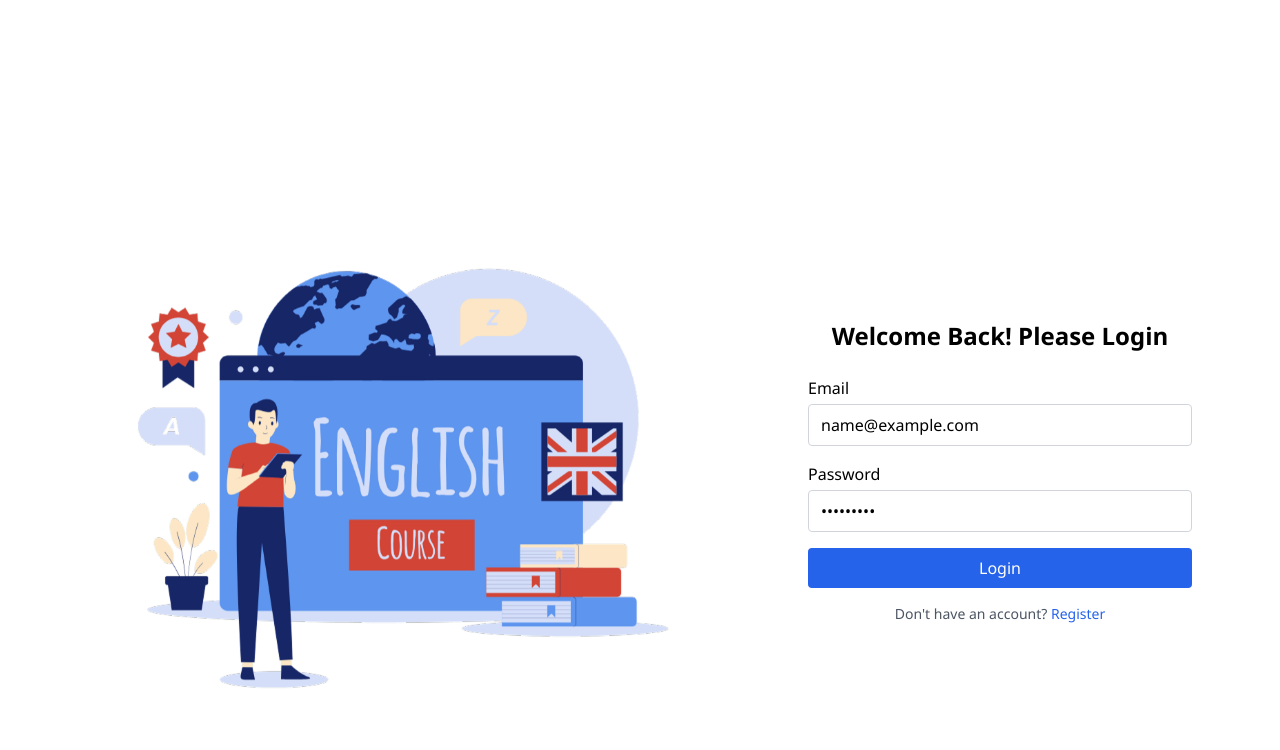
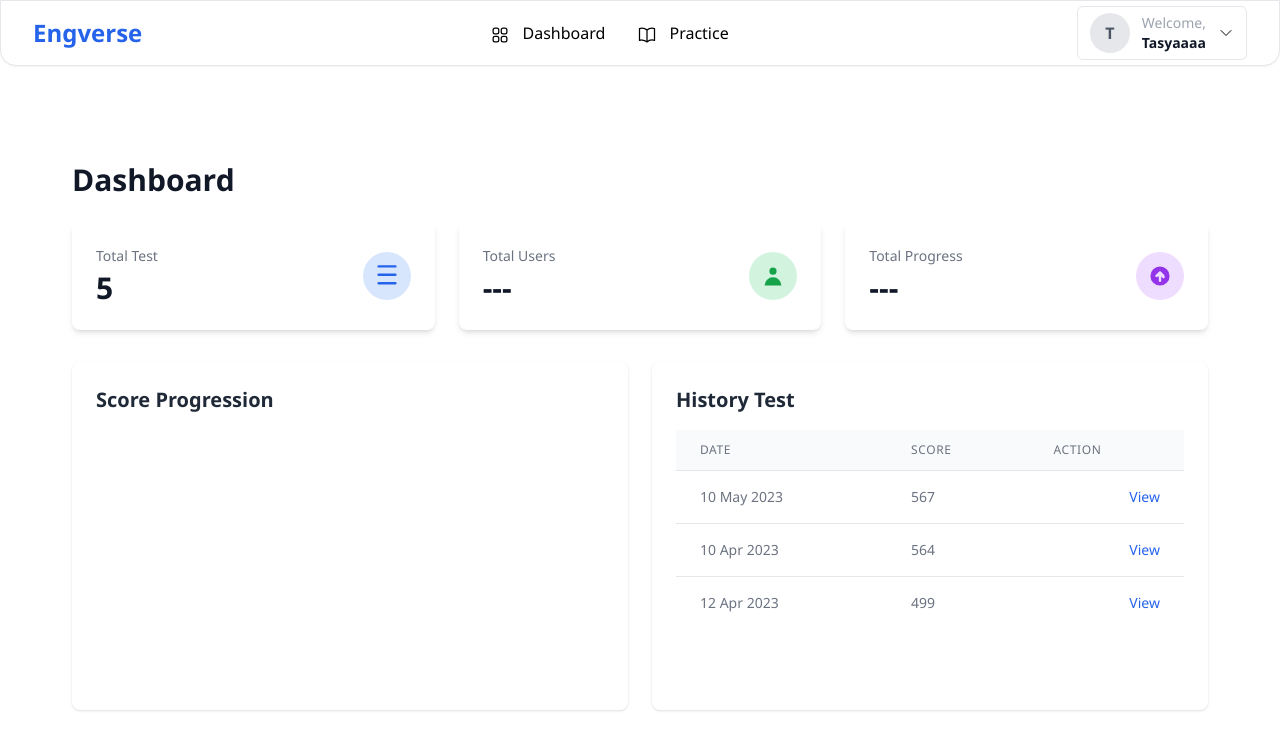
Before and after one commit to Titopurwanas11/engverse-app, a website built with webpack: page src/index.html in a window 1280 px wide. Both pictures are taken after typing "name@example.com", "Sample123" into the empty fields and a click on the button "Login". Built offline with nearby package versions, Linux system fonts and the light colour scheme.

Commit message:
refactor: update function name

```diff
--- a/src/index.html
+++ b/src/index.html
@@ -14,7 +14,7 @@
 
 <body>
   <!-- Header -->
-  <div id="app-header"></div>
+  <header-app></header-app>
 
   <!-- Main content -->
   <main id="main-content" class="main-content pt-[72px] px-4 sm:px-6 md:px-10 pb-10"></main>
--- a/src/resource/scripts/index.js
+++ b/src/resource/scripts/index.js
@@ -9,7 +9,7 @@ document.addEventListener('DOMContentLoaded', async () => {
 
   const app = new App({
     content: document.querySelector('#main-content'),
-    header: document.querySelector('#app-header'),
+    header: document.querySelector('header-app'),
   });
   await app.renderPage();
 
--- a/src/resource/scripts/pages/app.js
+++ b/src/resource/scripts/pages/app.js
@@ -1,7 +1,8 @@
 import routes from '../routes/routes';
 import { getActiveRoute } from '../routes/url-parser';
 import { getAccessToken } from '../models/auth';
-import Header, { setupDropdownToggle } from '../components/header';
+import Header from '../components/header';
+import IconSvg from '../components/icons';
 
 class App {
   #content = null;
@@ -10,10 +11,9 @@ class App {
   constructor({ content, header }) {
     this.#content = content;
     this.#header = header;
-
   }
-  shouldShowHeader(url, isLoggedIn) {
-    const noHeaderPages = ['/login', '/register'];
+  showHeader(url, isLoggedIn) {
+    const noHeaderPages = ['/login', '/register', '/quiz', '/result'];
     if (noHeaderPages.includes(url)) return false;
     return isLoggedIn;
   }
@@ -24,16 +24,16 @@ class App {
     console.log('url:', url, 'page:', page);
 
     const isLoggedIn = !!getAccessToken();
-    const currentRoute = location.hash;
+    const userData = {
+      name: 'Tasyaaaa',
+      email: 'tasya@example.com',
+    };
 
     if (this.#header) {
-      if (this.shouldShowHeader(url, isLoggedIn)) {
-        this.#header.innerHTML = Header({
-          avatarUrl: 'https://h-o-m-e.org/wp-content/uploads/2022/04/Blank-Profile-Picture-1.jpg',
-          name: 'Tasyyaaa',
-          activeRoute: currentRoute,
-        });
-        setupDropdownToggle();
+      if (this.showHeader(url, isLoggedIn)) {
+        this.#header.innerHTML = `
+          <header-app name="${userData.name}" email="${userData.email}"></header-app>
+        `;
       } else {
         this.#header.innerHTML = '';
       }
--- a/src/resource/scripts/pages/auth/login/login-page.js
+++ b/src/resource/scripts/pages/auth/login/login-page.js
@@ -34,7 +34,7 @@ export default class LoginPage {
                 required>
             </div>
 
-            <div id="submit-button-container">
+            <div id="login-btn-container">
               <button class="btn w-full bg-blue-600 text-white py-2 rounded hover:bg-blue-700 transition" type="submit">
                 Login
               </button>
@@ -52,7 +52,6 @@ export default class LoginPage {
     </section>
   `;
 }
-
 
   async afterRender() {
     this.#presenter = new LoginPresenter({
@@ -78,8 +77,7 @@ export default class LoginPage {
     });
   }
 
-  loginSuccessfully(message) {
-    alert(message);
+  loginSuccessfully() {
     location.hash = '/dashboard';
   }
 
@@ -88,15 +86,15 @@ export default class LoginPage {
   }
 
   showSubmitLoadingButton() {
-    document.getElementById('submit-button-container').innerHTML = `
+    document.getElementById('login-btn-container').innerHTML = `
       <button class="btn w-full bg-gray-400 text-white py-2 rounded cursor-not-allowed" type="submit" disabled>
-        <i class="fas fa-spinner fa-spin"></i> Login...
+        <i class="fas fa-spinner fa-spin"></i>
       </button>
     `;
   }
 
   hideSubmitLoadingButton() {
-    document.getElementById('submit-button-container').innerHTML = `
+    document.getElementById('login-btn-container').innerHTML = `
       <button class="btn w-full bg-blue-600 text-white py-2 rounded hover:bg-blue-700 transition" type="submit">
         Login
       </button>
--- a/src/resource/scripts/pages/auth/login/login-presenter.js
+++ b/src/resource/scripts/pages/auth/login/login-presenter.js
@@ -22,7 +22,7 @@ export default class LoginPresenter {
             const fakeToken = 'fake-access-token-123';
 
             this.#authModel.putAccessToken(fakeToken);
-            this.#view.loginSuccessfully('Successfully logged in!');
+            this.#view.loginSuccessfully();
         } catch (error) {
             this.#view.loginFailed(error.message);
         } finally {
```
